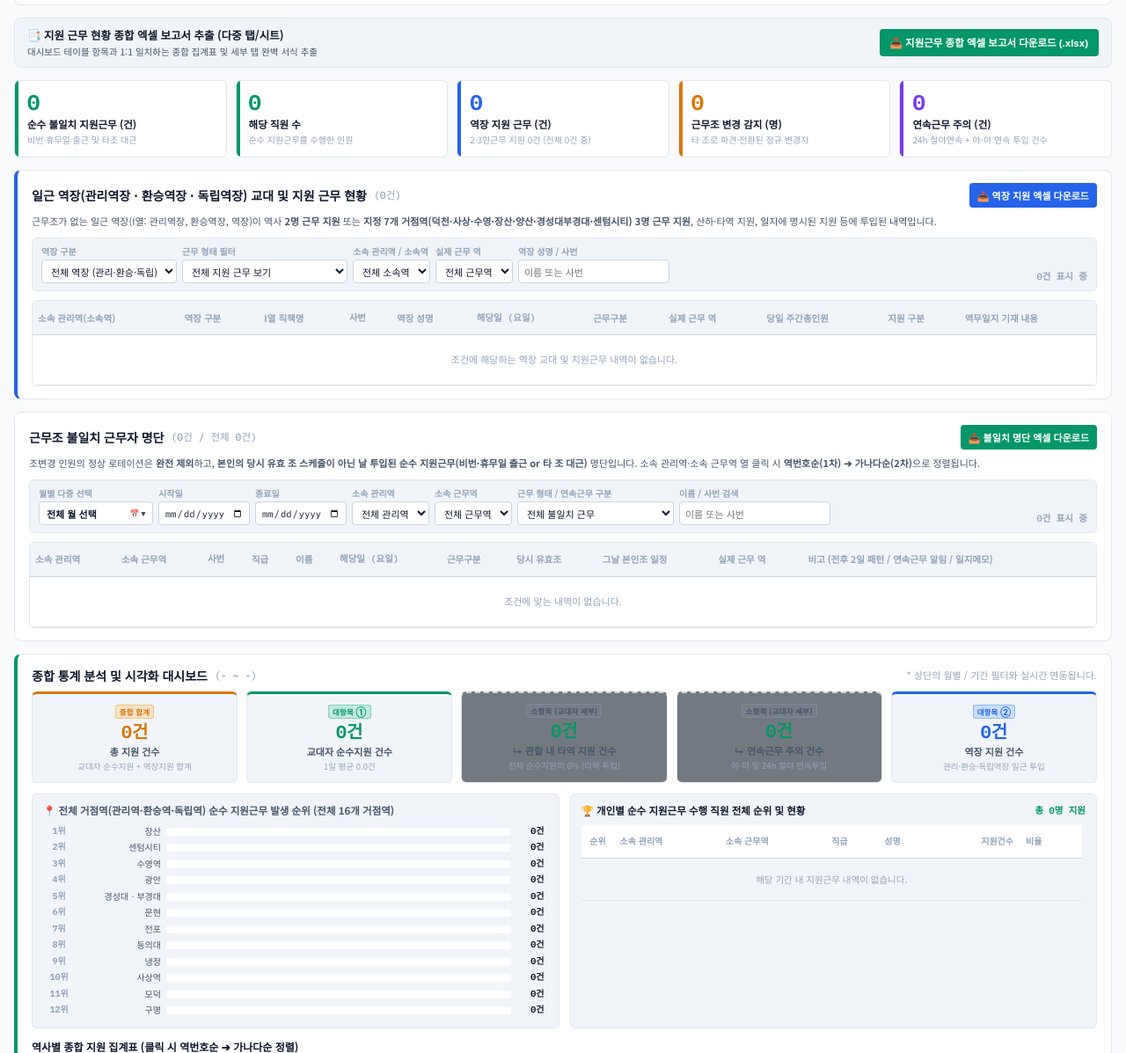
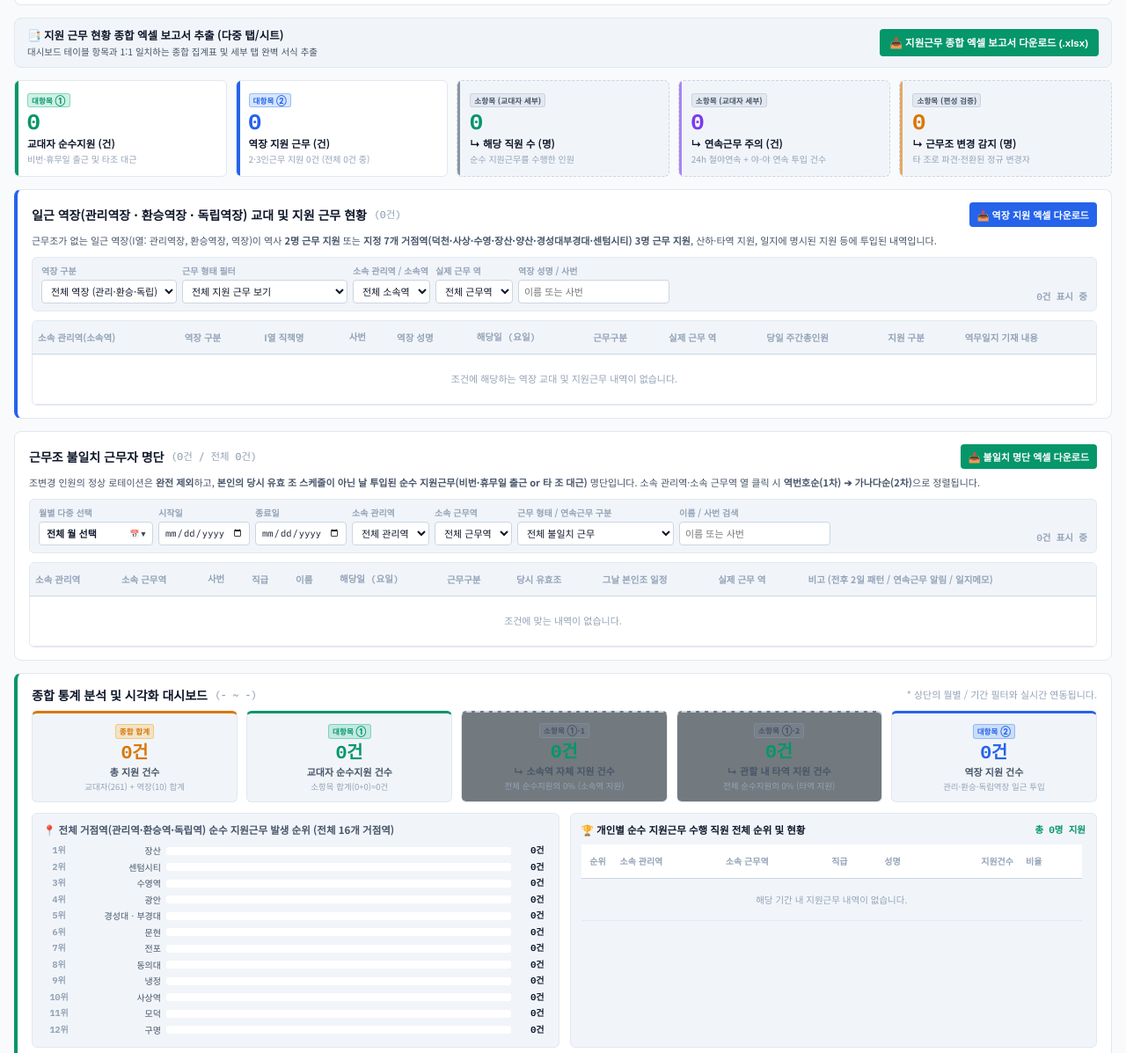
Before and after one commit to juyaro/juyaro.github.io, a plain HTML site: page support.html in a window 1280 px wide. Shown: the part 265-1462 px from the top of the page at 88% size. Drawn offline with Linux system fonts and the light colour scheme.

Commit message:
Enhance KPI styles and update labels in support.html
Add styles for sub-items and update KPI labels

```diff
--- a/support.html
+++ b/support.html
@@ -114,6 +114,21 @@ header.top{ display:flex; justify-content:space-between; align-items:center; gap
 .kpi.blue{ --accent:var(--blue); }
 .kpi.purple{ --accent:var(--purple); }
 
+/* 소항목(하위 항목) 전용 차별화 스타일 */
+.kpi.kpi-sub{
+  background:rgba(21, 34, 42, 0.45);
+  border:1px dashed var(--rule-strong);
+}
+.kpi.kpi-sub::before{
+  background:var(--accent, var(--ink-dim));
+  opacity:0.6;
+  width:3px;
+}
+[data-theme="light"] .kpi.kpi-sub{
+  background:#f1f5f9;
+  border:1px dashed #cbd5e1;
+}
+
 .filters-row{
   display:flex; flex-wrap:wrap; gap:6px; align-items:flex-end;
   margin-bottom:10px; background:var(--bg-panel-raised); padding:8px 10px;
@@ -210,7 +225,7 @@ td.mono, th.mono{ font-family:var(--mono); }
 .p-day.off{ color:var(--ink-faint); opacity:0.85; }
 
 .dash-grid-5{ display:grid; grid-template-columns:repeat(5,1fr); gap:10px; margin-bottom:12px; }
-@media (max-width:1100px){ .dash-grid-5{ grid-template-columns:repeat(3,1fr); } }
+@media (max-width:1250px){ .dash-grid-5{ grid-template-columns:repeat(3,1fr); } }
 @media (max-width:700px){ .dash-grid-5{ grid-template-columns:repeat(2,1fr); } }
 .dash-card{ background:var(--bg-panel-raised); border:1px solid var(--rule); border-radius:6px; padding:10px 12px; text-align:center; position:relative; }
 .dash-card.is-dae{ border-top:3px solid var(--line-2); }
@@ -332,30 +347,40 @@ td.mono, th.mono{ font-family:var(--mono); }
   </div>
 
   <div class="kpi-row">
+    <!-- 1. 대항목 ① -->
     <div class="kpi">
+      <span class="badge-cat badge-dae" style="margin-bottom:4px;">대항목 ①</span>
       <div class="n" id="kpiMain">0</div>
-      <div class="l">순수 불일치 지원근무 (건)</div>
+      <div class="l">교대자 순수지원 (건)</div>
       <div class="s">비번·휴무일 출근 및 타조 대근</div>
     </div>
-    <div class="kpi">
-      <div class="n" id="kpiEmp">0</div>
-      <div class="l">해당 직원 수</div>
-      <div class="s">순수 지원근무를 수행한 인원</div>
-    </div>
+    <!-- 2. 대항목 ② (3번째에서 2번째로 위치 이동) -->
     <div class="kpi blue">
+      <span class="badge-cat badge-dae-blue" style="margin-bottom:4px;">대항목 ②</span>
       <div class="n" id="kpiMaster">0</div>
       <div class="l">역장 지원 근무 (건)</div>
       <div class="s" id="kpiMasterSub">일근 관리·환승·독립역장</div>
     </div>
-    <div class="kpi amber">
+    <!-- 3. 하위 항목 1 (소항목 구분 스타일 적용) -->
+    <div class="kpi kpi-sub">
+      <span class="badge-cat badge-so" style="margin-bottom:4px;">소항목 (교대자 세부)</span>
+      <div class="n" id="kpiEmp">0</div>
+      <div class="l">↳ 해당 직원 수 (명)</div>
+      <div class="s">순수 지원근무를 수행한 인원</div>
+    </div>
+    <!-- 4. 하위 항목 2 (소항목 구분 스타일 적용) -->
+    <div class="kpi purple kpi-sub">
+      <span class="badge-cat badge-so" style="margin-bottom:4px;">소항목 (교대자 세부)</span>
+      <div class="n" id="kpiRisk">0</div>
+      <div class="l">↳ 연속근무 주의 (건)</div>
+      <div class="s">24h 철야연속 + 야-야 연속 투입 건수</div>
+    </div>
+    <!-- 5. 하위 항목 3 (소항목 구분 스타일 적용) -->
+    <div class="kpi amber kpi-sub">
+      <span class="badge-cat badge-so" style="margin-bottom:4px;">소항목 (편성 검증)</span>
       <div class="n" id="kpiSwitch">0</div>
-      <div class="l">근무조 변경 감지 (명)</div>
+      <div class="l">↳ 근무조 변경 감지 (명)</div>
       <div class="s">타 조로 파견·전환된 정규 변경자</div>
-    </div>
-    <div class="kpi purple">
-      <div class="n" id="kpiRisk">0</div>
-      <div class="l">연속근무 주의 (건)</div>
-      <div class="s">24h 철야연속 + 야-야 연속 투입 건수</div>
     </div>
   </div>
 
@@ -501,34 +526,34 @@ td.mono, th.mono{ font-family:var(--mono); }
       <div style="font-size:11px; color:var(--ink-faint);">* 상단의 월별 / 기간 필터와 실시간 연동됩니다.</div>
     </div>
 
-    <!-- 5 KPI Cards -->
+    <!-- 5 KPI Cards (종합 합계 + 대항목 ① + 소항목 ①-1 + 소항목 ①-2 + 대항목 ②) -->
     <div class="dash-grid-5">
       <div class="dash-card is-tot">
         <span class="badge-cat badge-tot">종합 합계</span>
         <div class="val" id="statGrandTotal" style="color:var(--amber);">0건</div>
         <div class="lbl">총 지원 건수</div>
-        <div class="sub-lbl">교대자 순수지원 + 역장지원 합계</div>
+        <div class="sub-lbl">교대자(261) + 역장(10) 합계</div>
       </div>
 
       <div class="dash-card is-dae">
         <span class="badge-cat badge-dae">대항목 ①</span>
         <div class="val" id="statMismatchCnt">0건</div>
         <div class="lbl">교대자 순수지원 건수</div>
-        <div class="sub-lbl" id="statAvgDailySub">1일 평균 0.0건</div>
+        <div class="sub-lbl" id="statAvgDailySub">소항목 합계(186+75)=261건</div>
       </div>
 
       <div class="dash-card is-so">
-        <span class="badge-cat badge-so">소항목 (교대자 세부)</span>
+        <span class="badge-cat badge-so">소항목 ①-1</span>
+        <div class="val" id="statHomeSupportCnt">0건</div>
+        <div class="lbl">↳ 소속역 자체 지원 건수</div>
+        <div class="sub-lbl" id="statHomeSupportSub">전체 순수지원의 0%</div>
+      </div>
+
+      <div class="dash-card is-so">
+        <span class="badge-cat badge-so">소항목 ①-2</span>
         <div class="val" id="statSubSupportCnt">0건</div>
         <div class="lbl">↳ 관할 내 타역 지원 건수</div>
         <div class="sub-lbl" id="statSubSupportSub">전체 순수지원의 0%</div>
-      </div>
-
-      <div class="dash-card is-so">
-        <span class="badge-cat badge-so">소항목 (교대자 세부)</span>
-        <div class="val" id="statRiskCount">0건</div>
-        <div class="lbl">↳ 연속근무 주의 건수</div>
-        <div class="sub-lbl">야-야 및 24h 철야 연속투입</div>
       </div>
 
       <div class="dash-card is-dae-blue">
@@ -581,9 +606,13 @@ td.mono, th.mono{ font-family:var(--mono); }
                 <span class="badge-cat badge-dae">대항목</span><br>
                 교대자 순수지원(건)<span class="arrow"></span>
               </th>
+              <th data-k="home_support_cnt">
+                <span class="badge-cat badge-so">소항목</span><br>
+                ↳ 소속역 지원(건)<span class="arrow"></span>
+              </th>
               <th data-k="sub_support_cnt">
                 <span class="badge-cat badge-so">소항목</span><br>
-                ↳ 타역 지원근무(건)<span class="arrow"></span>
+                ↳ 타역 지원(건)<span class="arrow"></span>
               </th>
               <th data-k="master_cnt">
                 <span class="badge-cat badge-dae-blue">대항목</span><br>
@@ -599,6 +628,7 @@ td.mono, th.mono{ font-family:var(--mono); }
               <td class="name">합계</td>
               <td><span class="tag tag-switch">43개역</span></td>
               <td class="mono total-val" id="sumTotalMismatch">0</td>
+              <td class="mono total-val" id="sumTotalHome">0</td>
               <td class="mono total-val" id="sumTotalSub">0</td>
               <td class="mono total-val" id="sumTotalMaster">0</td>
               <td class="mono total-val" style="color:var(--amber);" id="sumTotalGrand">0</td>
@@ -1801,8 +1831,10 @@ function renderDashboardAndCharts(){
   }
 
   const avgDaily = (mainList.length / daysCount).toFixed(1);
+  const homeSupportCnt = mainList.filter(e => e.same_station).length;
   const subSupportCnt = mainList.filter(e => !e.same_station).length;
   const subRate = mainList.length ? Math.round((subSupportCnt / mainList.length) * 100) : 0;
+  const homeRate = mainList.length ? (100 - subRate) : 0;
   const riskCnt = mainList.filter(e => e.hasNightNight || e.has24hConsec).length;
   const grandTotalCnt = mainList.length + masterList.length;
 
@@ -1810,10 +1842,11 @@ function renderDashboardAndCharts(){
 
   setTxt('statGrandTotal', `${fmtNum(grandTotalCnt)}건`);
   setTxt('statMismatchCnt', `${fmtNum(mainList.length)}건`);
-  setTxt('statAvgDailySub', `1일 평균 ${avgDaily}건`);
+  setTxt('statAvgDailySub', `소항목 합계(${fmtNum(homeSupportCnt)}+${fmtNum(subSupportCnt)})=${fmtNum(mainList.length)}건`);
+  setTxt('statHomeSupportCnt', `${fmtNum(homeSupportCnt)}건`);
+  setTxt('statHomeSupportSub', `전체 순수지원의 ${homeRate}% (소속역 지원)`);
   setTxt('statSubSupportCnt', `${fmtNum(subSupportCnt)}건`);
-  setTxt('statSubSupportSub', `전체 순수지원의 ${subRate}% (타역 투입)`);
-  setTxt('statRiskCount', `${fmtNum(riskCnt)}건`);
+  setTxt('statSubSupportSub', `전체 순수지원의 ${subRate}% (타역 지원)`);
   setTxt('statMasterCnt', `${fmtNum(masterList.length)}건`);
 
   // Hub stations ranking chart
@@ -1910,6 +1943,7 @@ function renderDashboardAndCharts(){
       station_type: st.type,
       mgmt_name: st.mgmt,
       mismatch_cnt: 0,
+      home_support_cnt: 0,
       sub_support_cnt: 0,
       master_cnt: 0,
       total_cnt: 0
@@ -1921,7 +1955,8 @@ function renderDashboardAndCharts(){
     const item = stationAgg.get(canon.name);
     if(item){
       item.mismatch_cnt++;
-      if(!e.same_station) item.sub_support_cnt++;
+      if(e.same_station) item.home_support_cnt++;
+      else item.sub_support_cnt++;
       item.total_cnt++;
     }
   });
@@ -1936,18 +1971,21 @@ function renderDashboardAndCharts(){
   });
 
   let totMismatch = 0;
+  let totHome = 0;
   let totSub = 0;
   let totMaster = 0;
   let totGrand = 0;
 
   stationAgg.forEach(item => {
     totMismatch += item.mismatch_cnt;
+    totHome += item.home_support_cnt;
     totSub += item.sub_support_cnt;
     totMaster += item.master_cnt;
     totGrand += item.total_cnt;
   });
 
   setTxt('sumTotalMismatch', fmtNum(totMismatch));
+  setTxt('sumTotalHome', fmtNum(totHome));
   setTxt('sumTotalSub', fmtNum(totSub));
   setTxt('sumTotalMaster', fmtNum(totMaster));
   setTxt('sumTotalGrand', fmtNum(totGrand));
@@ -1969,6 +2007,7 @@ function renderDashboardAndCharts(){
       <td class="name">${esc(r.station_name)}</td>
       <td><span class="tag ${r.station_type==='관리역'?'tag-diff':r.station_type==='환승역'?'tag-same':r.station_type==='독립역'?'tag-twoperson':''}">${esc(r.station_type)}</span></td>
       <td class="mono">${fmtNum(r.mismatch_cnt)}</td>
+      <td class="mono">${fmtNum(r.home_support_cnt)}</td>
       <td class="mono">${fmtNum(r.sub_support_cnt)}</td>
       <td class="mono">${fmtNum(r.master_cnt)}</td>
       <td class="mono" style="font-weight:700; color:var(--amber);">${fmtNum(r.total_cnt)}</td>
@@ -2006,15 +2045,17 @@ function exportAllExcel(){
 
   // 1. [시트 1] 역사별 종합 지원 집계표
   const summaryRows = [];
-  let totMis = 0, totSub = 0, totMas = 0, totGrd = 0;
+  let totMis = 0, totHm = 0, totSub = 0, totMas = 0, totGrd = 0;
 
   CANONICAL_LINE2_STATIONS.forEach(st => {
     const misCnt = mainList.filter(e => isSameStation(e.work_station, st.name)).length;
+    const hmCnt = mainList.filter(e => isSameStation(e.work_station, st.name) && e.same_station).length;
     const subCnt = mainList.filter(e => isSameStation(e.work_station, st.name) && !e.same_station).length;
     const masCnt = masterList.filter(e => isSameStation(e.work_station, st.name)).length;
     const totCnt = misCnt + masCnt;
 
     totMis += misCnt;
+    totHm += hmCnt;
     totSub += subCnt;
     totMas += masCnt;
     totGrd += totCnt;
@@ -2025,6 +2066,7 @@ function exportAllExcel(){
       '역 구분': st.type,
       '소속 관리역': st.mgmt,
       '[대항목] 교대자 순수지원(건)': misCnt,
+      '[소항목] ↳ 소속역 자체지원(건)': hmCnt,
       '[소항목] ↳ 타역 지원근무(건)': subCnt,
       '[대항목] 역장 지원(건)': masCnt,
       '[종합] 총 지원 건수(건)': totCnt
@@ -2038,6 +2080,7 @@ function exportAllExcel(){
       '역 구분': '43개역',
       '소속 관리역': '-',
       '[대항목] 교대자 순수지원(건)': totMis,
+      '[소항목] ↳ 소속역 자체지원(건)': totHm,
       '[소항목] ↳ 타역 지원근무(건)': totSub,
       '[대항목] 역장 지원(건)': totMas,
       '[종합] 총 지원 건수(건)': totGrd
@@ -2048,7 +2091,7 @@ function exportAllExcel(){
   const wsSummary = XLSX.utils.json_to_sheet(summarySheetData);
   wsSummary['!cols'] = [
     { wch: 8 },  { wch: 18 }, { wch: 10 }, { wch: 16 },
-    { wch: 24 }, { wch: 24 }, { wch: 18 }, { wch: 20 }
+    { wch: 22 }, { wch: 22 }, { wch: 22 }, { wch: 18 }, { wch: 20 }
   ];
   XLSX.utils.book_append_sheet(wb, wsSummary, '역사별_종합지원_집계표');
 
```
